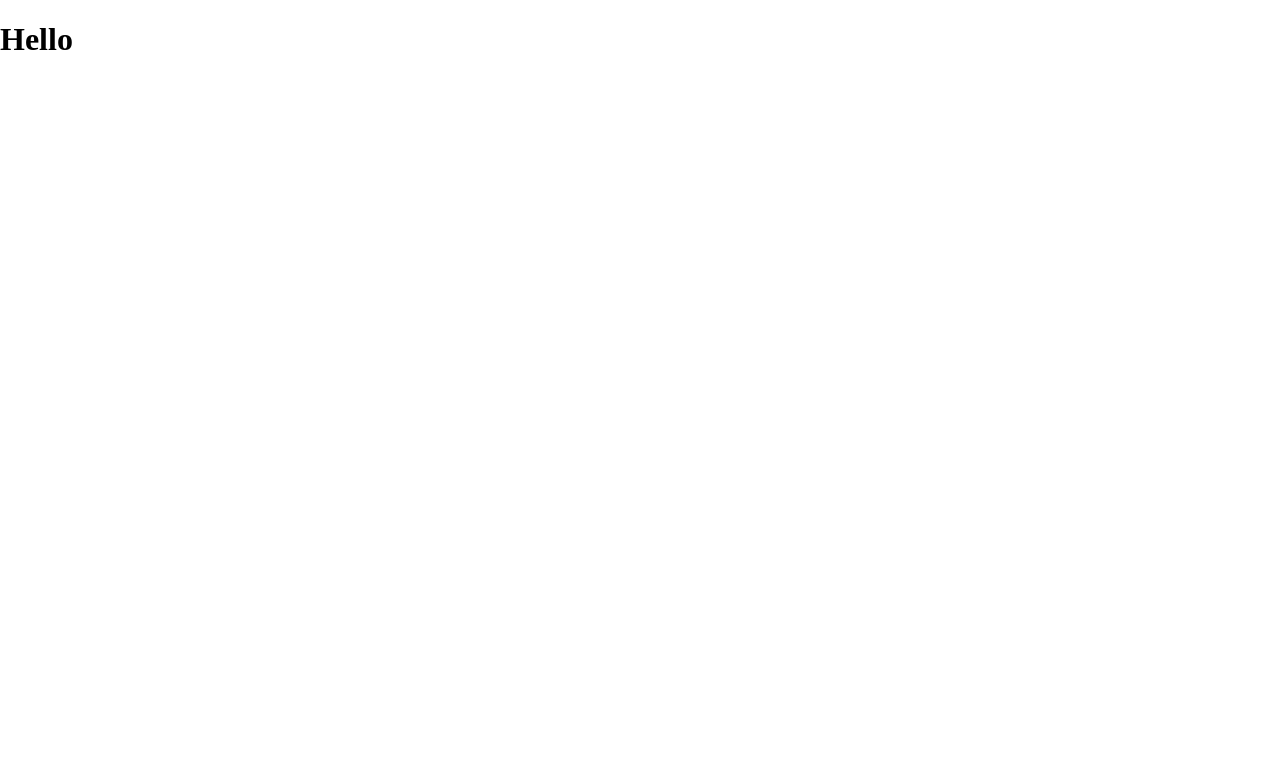
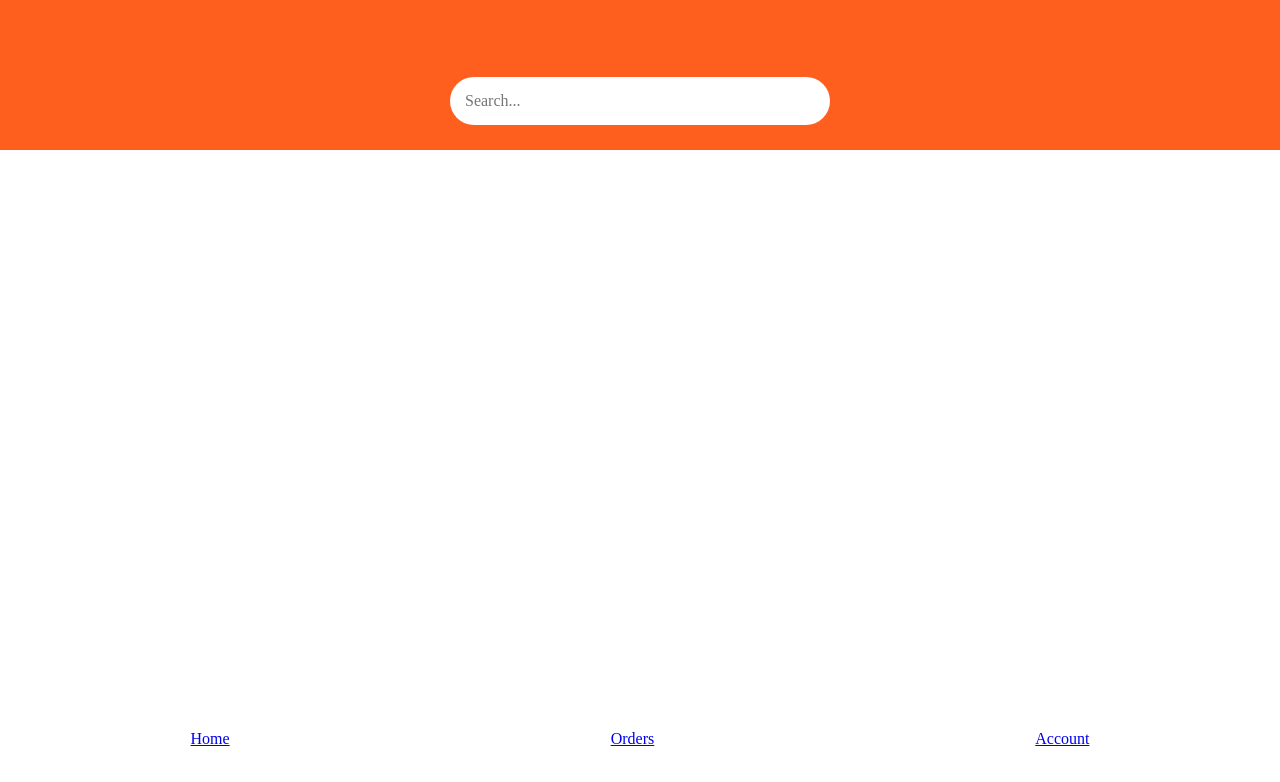
Before and after one commit to hussainmohd03/Talabat-Surplus-FrontEnd, a React (Vite) app: page / in a window 1280 px wide. Shown: the top 782 px of the page. Built offline with nearby package versions, Linux system fonts and the light colour scheme.

Commit message:
complete navbar

```diff
--- a/src/App.css
+++ b/src/App.css
@@ -2,3 +2,32 @@ body {
   margin: 0;
   box-sizing: border-box;
 }
+
+nav {
+  position: fixed;
+  bottom: 0;
+  z-index: 1000;
+  height: 70px;
+  display: flex;
+  width: 100%;
+  justify-content: space-around;
+  background-color: white;
+}
+
+#home-header {
+  background-color: #fe5f1e;
+  display: flex;
+  align-items: flex-end;
+  justify-content: center;
+  height: 150px;
+}
+#home-header form {
+  margin-bottom: 25px;
+}
+#home-header form input {
+  all: unset;
+  background-color: white;
+  padding: 15px;
+  width: 350px;
+  border-radius: 25px;
+}
--- a/src/App.jsx
+++ b/src/App.jsx
@@ -1,10 +1,16 @@
 import './App.css'
-
+import NavBar from './components/NavBar'
+import { Routes, Route } from 'react-router-dom'
+import Home from './pages/Home'
 const App = () => {
-
   return (
     <>
-      <h1>Hello</h1>
+      <main>
+        <Routes>
+          <Route path="/" element={<Home />} />
+        </Routes>
+      </main>
+      <NavBar />
     </>
   )
 }
--- a/src/components/NavBar.jsx
+++ b/src/components/NavBar.jsx
@@ -1,8 +1,15 @@
+import { Link } from 'react-router-dom'
+
 const NavBar = () => {
-return(
-  <></>
-)
-
+  return (
+    <>
+      <nav>
+        <Link to="/">Home</Link>
+        <Link to="/orders">Orders</Link>
+        <Link to="/Account">Account</Link>
+      </nav>
+    </>
+  )
 }
 
 export default NavBar
--- a/src/components/Search.jsx
+++ b/src/components/Search.jsx
@@ -1,10 +1,11 @@
 const Search = () => {
-return(
-  <>
-  </>
-)
-
-
+  return (
+    <>
+      <form>
+        <input type="text" placeholder="Search..." />
+      </form>
+    </>
+  )
 }
 
 export default Search
--- a/src/main.jsx
+++ b/src/main.jsx
@@ -1,9 +1,12 @@
 import { StrictMode } from 'react'
 import { createRoot } from 'react-dom/client'
+import { BrowserRouter } from 'react-router-dom'
 import App from './App.jsx'
 
 createRoot(document.getElementById('root')).render(
-  <StrictMode>
-    <App />
-  </StrictMode>,
+  <BrowserRouter>
+    <StrictMode>
+      <App />
+    </StrictMode>
+  </BrowserRouter>
 )
--- a/src/pages/Home.jsx
+++ b/src/pages/Home.jsx
@@ -1,12 +1,34 @@
+import Search from '../components/Search'
+import CuisineCard from '../components/CuisineCard'
 const Home = () => {
+  const cuisines = [
+    'Fast Food',
+    'Italian',
+    'Desserts',
+    'Breakfast',
+    'Chinese',
+    'Mexican',
+    'Indian',
+    'Thai',
+    'Japanese',
+    'Beverages',
+    'Korean',
+    'American'
+  ]
 
-return(
-  <>
-  </>
-)
-
-
-
+  return (
+    <>
+      <section id="home-header">
+        <Search />
+        {/* conditionally render different components for cust and rest */}
+        <section id='cuisine-cards'>
+        {cuisines.map((cuisine) => (
+          <CuisineCard cuisine={cuisine} />
+        ))}
+        </section>
+      </section>
+    </>
+  )
 }
 
 export default Home
```
Also changed, not shown: src/components/CuisineCard.jsx (line endings or trailing spaces), 1 other file (tests, documents, lock files or other folders).
